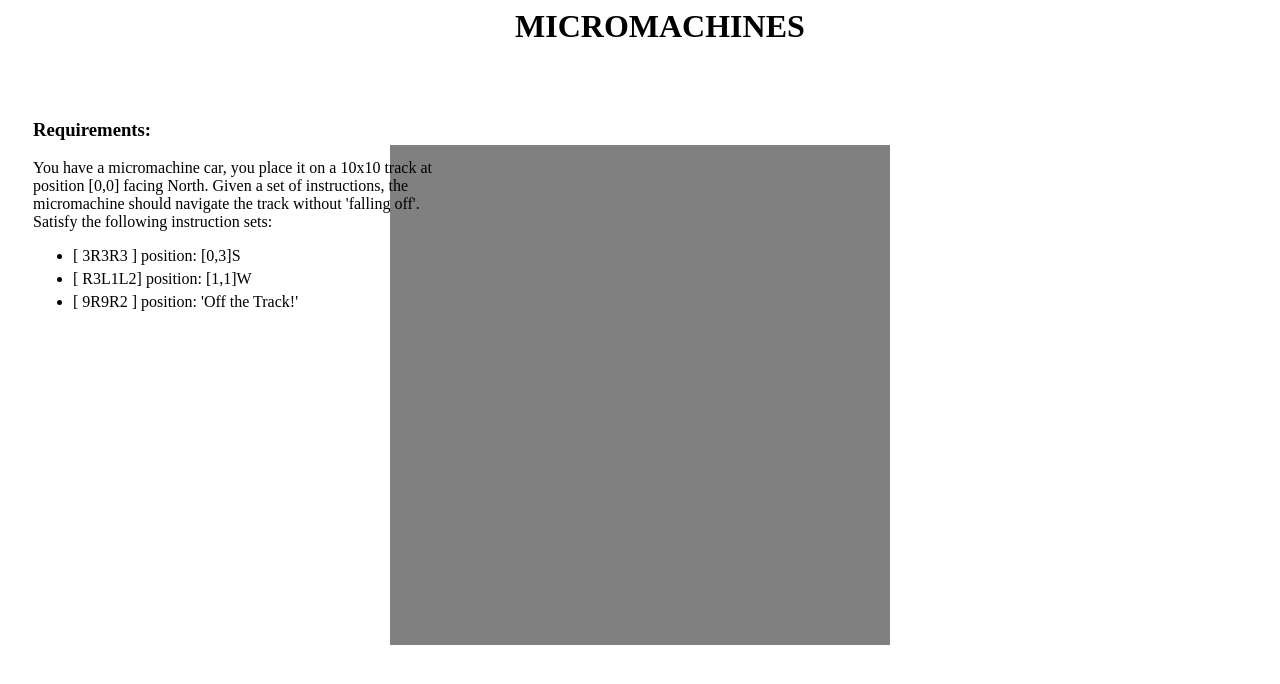
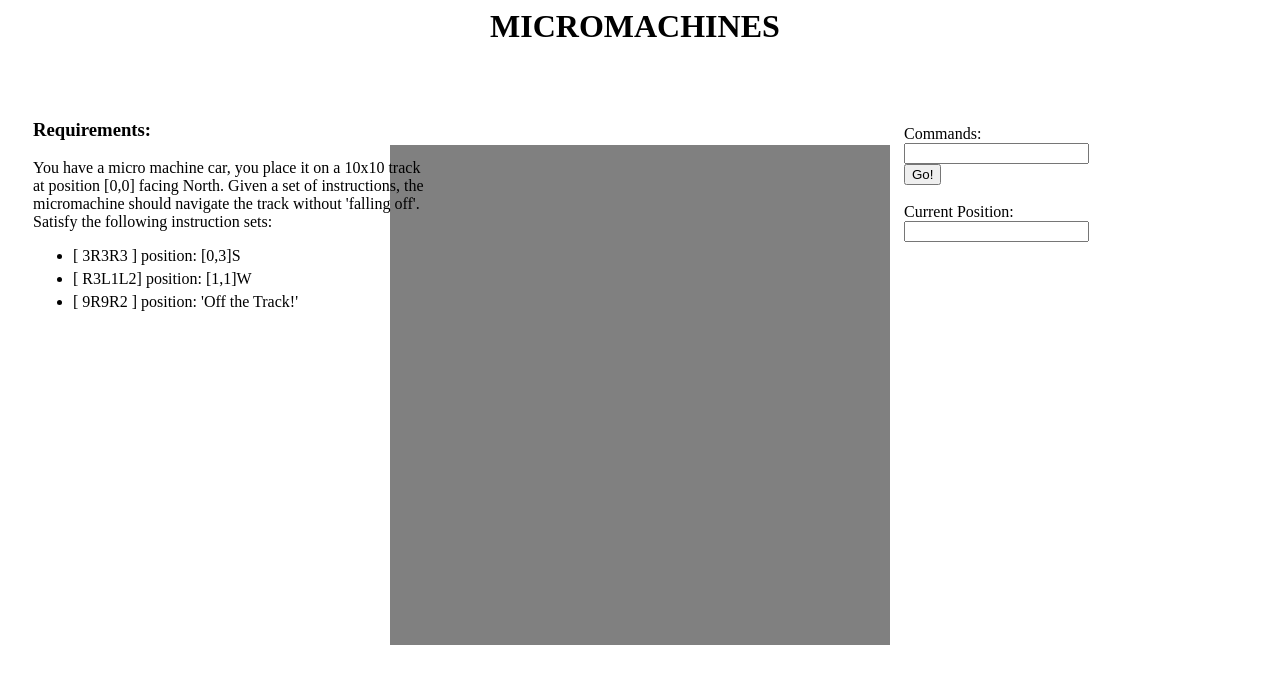
Before and after one commit to discorick/js_code_kata, a plain HTML site: page index.html in a window 1280 px wide. Drawn offline with Linux system fonts and the light colour scheme.

Commit message:
Added command/reporting inputs

```diff
--- a/app/css/micro_machines.css
+++ b/app/css/micro_machines.css
@@ -1,5 +1,5 @@
-.banner {
-  width: 250px;
+.banner h1 {
+  width: 300px;
   margin-left: auto;
   margin-right: auto;
 }
@@ -24,3 +24,10 @@
 .task li {
   margin-top: 5;
 }
+
+.controls {
+  position: absolute;
+  width: 200;
+  margin-left: 70%;
+  top: 125;
+}
--- a/index.html
+++ b/index.html
@@ -14,7 +14,7 @@
 
   <div class="task">
     <h3> Requirements: </h3>
-    <p>You have a micromachine car, you place it on a 10x10 track at position [0,0] facing North.
+    <p>You have a micro machine car, you place it on a 10x10 track at position [0,0] facing North.
     Given a set of instructions, the micromachine should navigate the track without 'falling off'.
     Satisfy the following instruction sets:
     </p>
@@ -24,4 +24,16 @@
       <li> [ 9R9R2 ] position: 'Off the Track!' </li>
     </ul>
   </div>
+
+
+  <div class="controls">
+    <form>
+      <label> Commands: </label>
+      <input type='text' class="command">
+      <button> Go! </button>
+      <br> <br>
+      <label> Current Position: </label>
+      <input type='text' class="command">
+    </form>
+  </div>
 </html>
```
